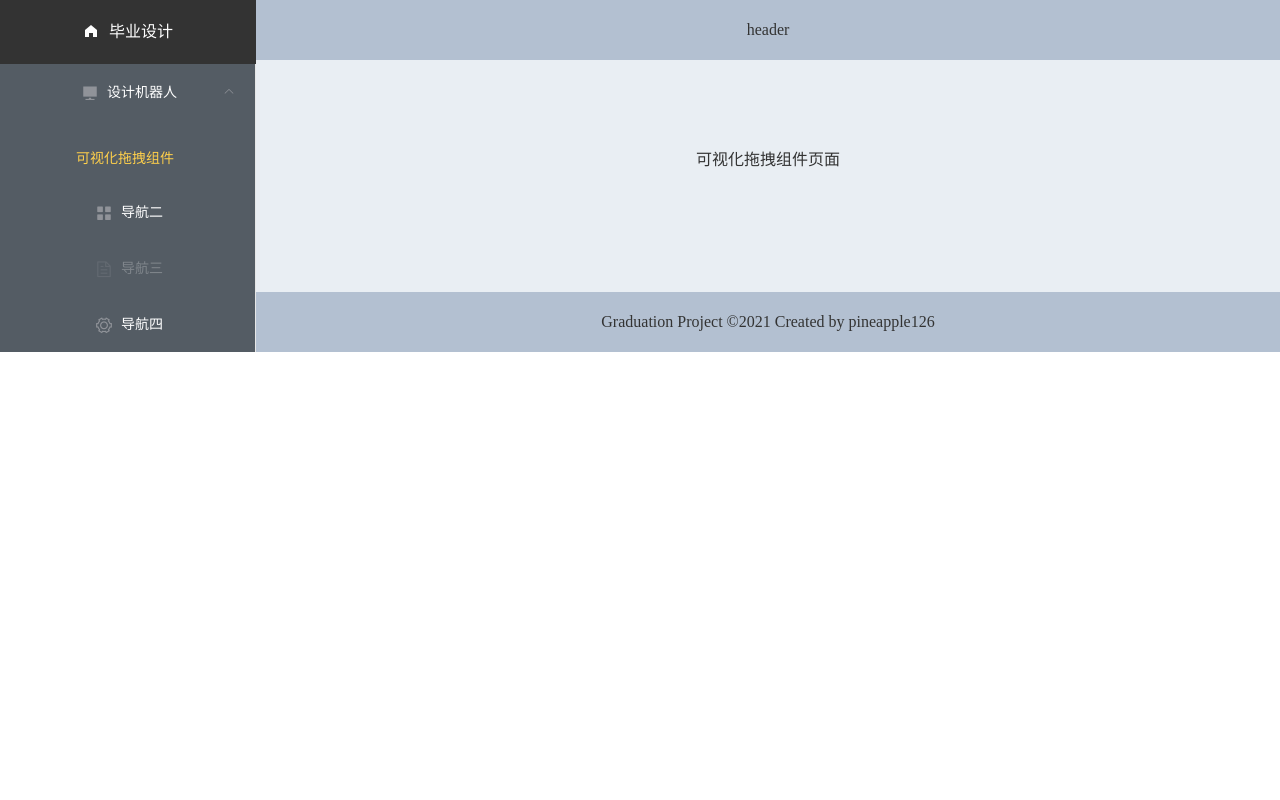
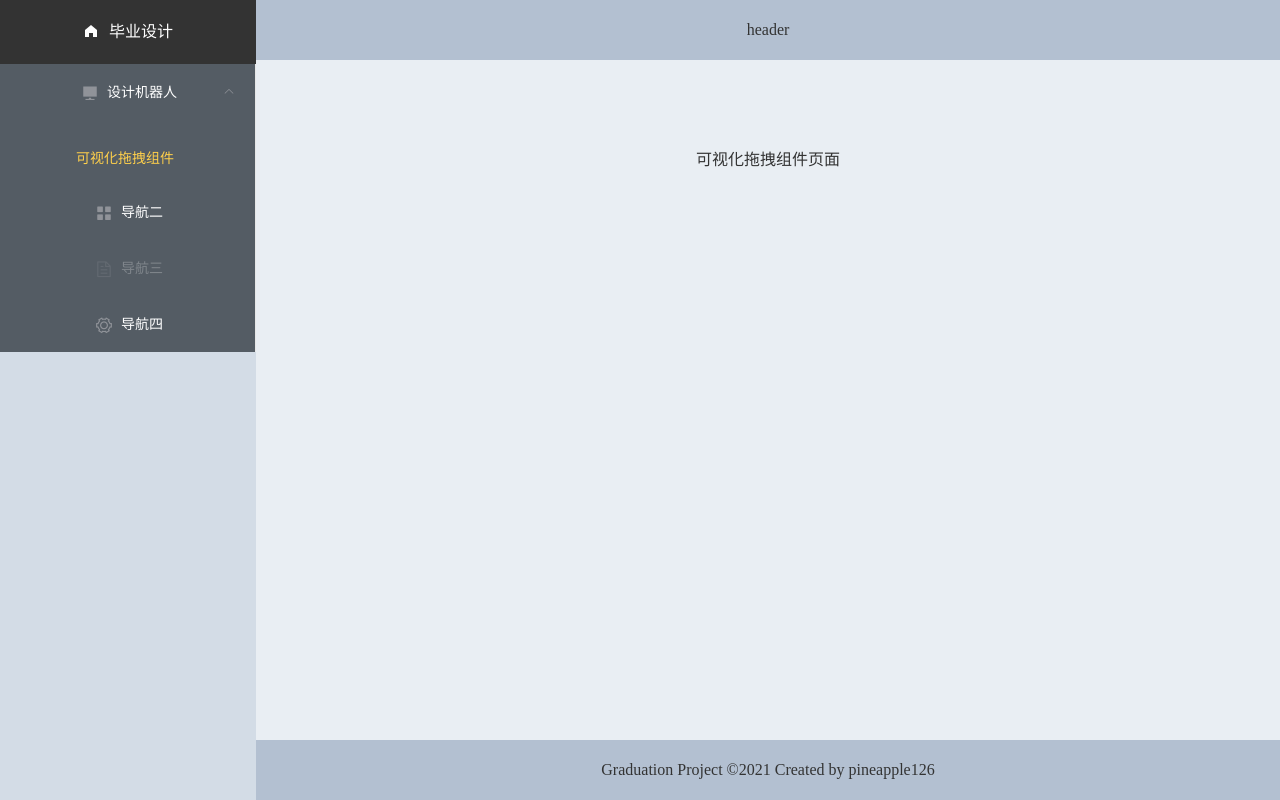
Before and after one commit to pineapple126/Graduation-Project, a Vue app: page /main/drag in a window 1280 px wide. Built offline with nearby package versions, Linux system fonts and the light colour scheme.

Commit message:
解决使用 Element UI 的 container 容器组件不能铺满屏幕的问题

```diff
--- a/src/App.vue
+++ b/src/App.vue
@@ -8,4 +8,12 @@
 body {
   margin: 0;
 }
+
+#app {
+  position: absolute;
+  top: 0;
+  left: 0;
+  width: 100%;
+  height: 100%;
+}
 </style>
--- a/src/layouts/BasicLayout.vue
+++ b/src/layouts/BasicLayout.vue
@@ -41,6 +41,7 @@ export default {
 }
 
 .el-aside {
+  height: 100vh;
   background-color: #d3dce6;
   color: #333;
   text-align: center;
```
